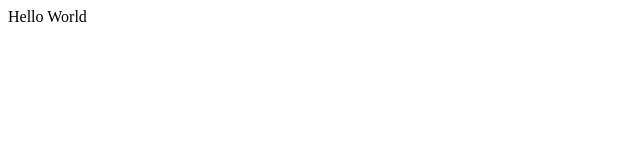
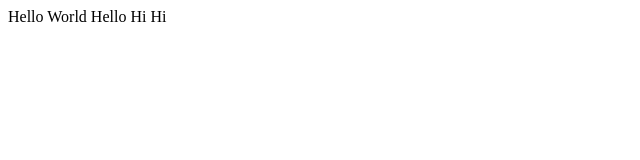
Before and after one commit to SidhuKS/HTML-KSS, a plain HTML site: page Index.html in a window 1280 px wide. Shown: the whole page, without its empty margins (0-640 px from the left). Drawn offline with Linux system fonts and the light colour scheme.

Commit message:
Update Index.html

```diff
--- a/Index.html
+++ b/Index.html
@@ -7,5 +7,8 @@
 </head>
 <body>
     Hello World
+    Hello
+    Hi
+    Hi
 </body>
 </html>
```
